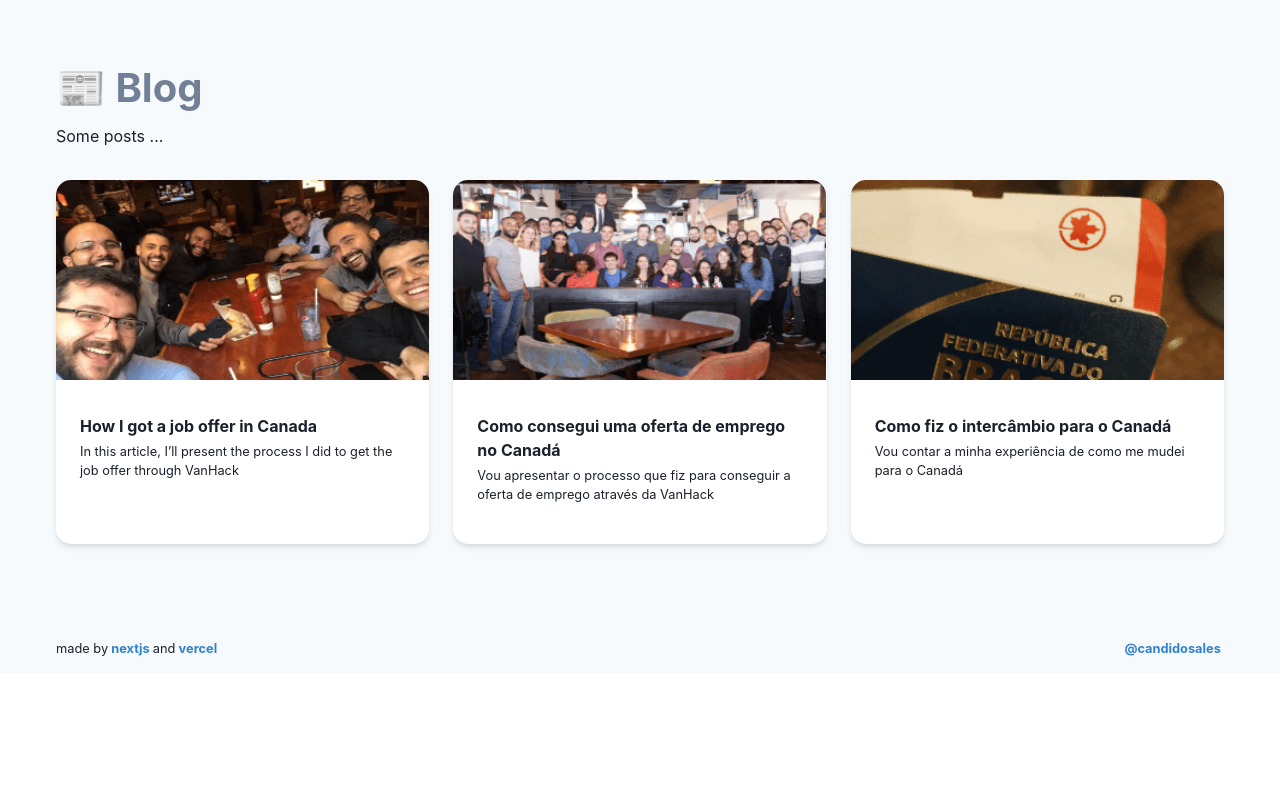
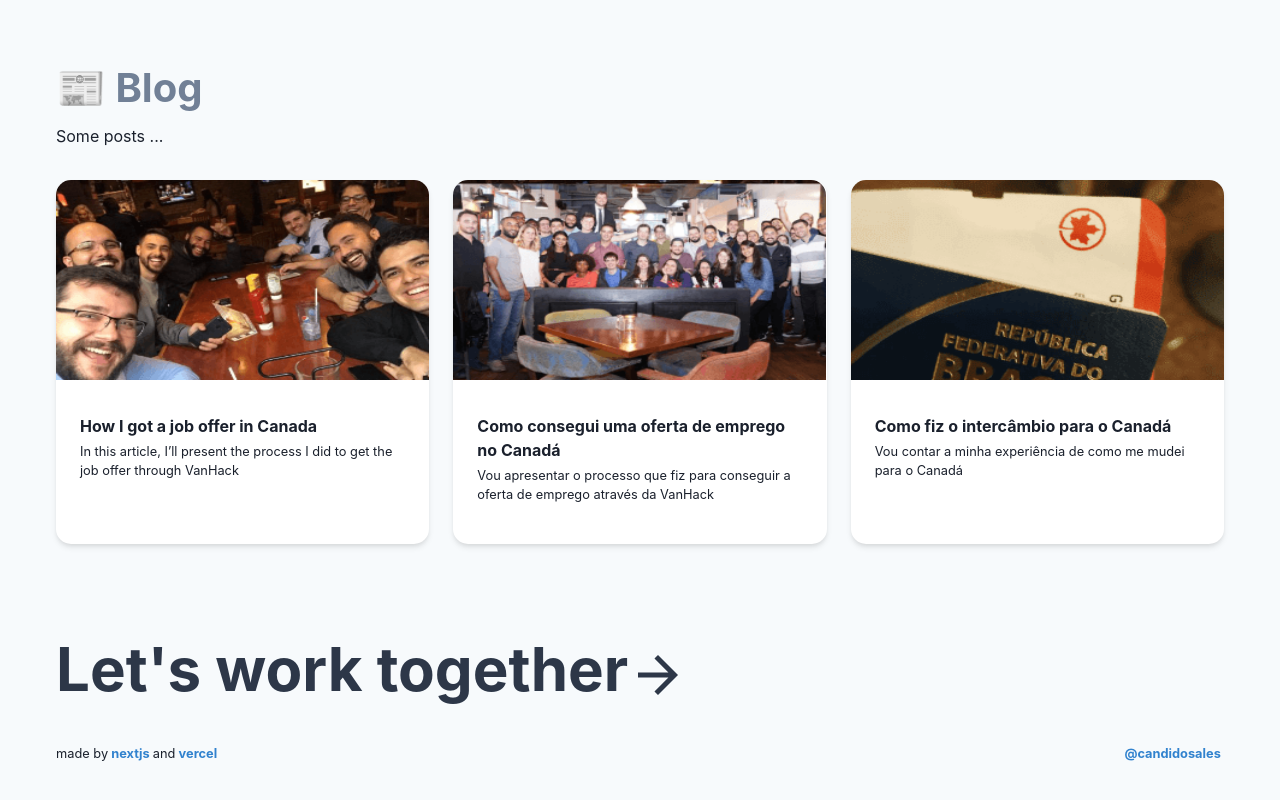
Before and after one commit to candidosales/personal-blog, a Next.js app: page / in a window 1280 px wide. Shown: the part 3137-3937 px from the top of the page. Before the commit the page ends 3811 px from the top, so only its background shows below. Built offline with nearby package versions, Linux system fonts and the light colour scheme.

Commit message:
add footer to contact

```diff
--- /dev/null
+++ b/components/modal-contact.tsx
@@ -0,0 +1,123 @@
+import React, {ReactElement} from "react";
+
+import {
+  Button,
+  IconButton,
+  Link,
+  Tooltip,
+  Modal,
+  ModalBody,
+  ModalCloseButton,
+  ModalContent,
+  ModalHeader,
+  ModalOverlay,
+  useDisclosure,
+  Stack,
+  Accordion,
+  AccordionItem,
+  AccordionButton,
+  AccordionPanel,
+  AccordionIcon,
+  Box,
+} from "@chakra-ui/react";
+import {
+  RiLinkedinBoxFill,
+  RiGithubFill,
+  RiMediumFill,
+  RiMailFill,
+  RiWhatsappFill,
+} from "react-icons/ri";
+const ModalContact = ({isOpen, onClose}): ReactElement => {
+  return (
+    <Modal isOpen={isOpen} onClose={onClose}>
+      <ModalOverlay />
+      <ModalContent>
+        <ModalHeader>Get in touch 😃</ModalHeader>
+        <ModalCloseButton />
+        <ModalBody>
+          <p>
+            It will be a pleasure to talk to you about: <br />
+          </p>
+          <Accordion allowMultiple>
+            <AccordionItem>
+              <h2>
+                <AccordionButton>
+                  <Box flex="1" textAlign="left">
+                    💡 New project
+                  </Box>
+                  <AccordionIcon />
+                </AccordionButton>
+              </h2>
+              <AccordionPanel pb={4}>
+                I'm always interested in knowing your ideas, analyzing
+                feasibility and we can even build together 😊.
+              </AccordionPanel>
+            </AccordionItem>
+
+            <AccordionItem>
+              <h2>
+                <AccordionButton>
+                  <Box flex="1" textAlign="left">
+                    📚 Consultancy
+                  </Box>
+                  <AccordionIcon />
+                </AccordionButton>
+              </h2>
+              <AccordionPanel pb={4}>
+                I have experience in various markets such as e-commerce,
+                finance, marketing, telecommunication, security and with that I
+                can share some of my knowledge and help your project or idea.
+              </AccordionPanel>
+            </AccordionItem>
+            <AccordionItem>
+              <h2>
+                <AccordionButton>
+                  <Box flex="1" textAlign="left">
+                    👨🏻‍🏫 Mentoring
+                  </Box>
+                  <AccordionIcon />
+                </AccordionButton>
+              </h2>
+              <AccordionPanel pb={4}>
+                I would like to hear your story and present the possibilities
+                that computing and the technology market can offer your career
+                😃.
+              </AccordionPanel>
+            </AccordionItem>
+          </Accordion>
+          <p>👋 Feel free to speak with me by</p>
+          <Stack direction="row" spacing={4} className="modal-contact">
+            <Link
+              href="mailto:candidosg@gmail.com"
+              isExternal
+              title="by E-mail ..."
+            >
+              <Button
+                leftIcon={<RiMailFill />}
+                colorScheme="whatsapp"
+                variant="solid"
+              >
+                E-mail
+              </Button>
+            </Link>
+            <Link
+              href="https://wa.me/13068800349"
+              isExternal
+              title="or WhatsApp"
+            >
+              <Button
+                leftIcon={<RiWhatsappFill />}
+                colorScheme="whatsapp"
+                variant="solid"
+              >
+                WhatsApp
+              </Button>
+            </Link>
+          </Stack>
+        </ModalBody>
+      </ModalContent>
+    </Modal>
+  );
+};
+
+export default ModalContact;
--- a/pages/index.tsx
+++ b/pages/index.tsx
@@ -1,11 +1,22 @@
-import React from "react";
+import React, {ReactElement} from "react";
 import Portfolio from "../components/portfolio";
 import Topbar from "../components/topbar";
-import {ExternalLinkIcon} from "@chakra-ui/icons";
+import {ArrowForwardIcon, ExternalLinkIcon} from "@chakra-ui/icons";
 import {extras, portfolio, volunteer, posts} from "../data/portfolios";
-import {Flex, Link, SimpleGrid} from "@chakra-ui/react";
+import ModalContact from "../components/modal-contact";
+import {
+  Flex,
+  Link,
+  SimpleGrid,
+  Text,
+  Box,
+  useDisclosure,
+} from "@chakra-ui/react";
 
-const Home = () => (
+const Home = (): ReactElement => {
+  const {isOpen, onOpen, onClose} = useDisclosure();
+
+  return (
     <div className="cover">
       <div className="overlay">
         <Topbar></Topbar>
@@ -95,8 +106,8 @@ const Home = () => (
                 <h3>🤝 Volunteer</h3>
                 <p>
                   Some projects that I develop and help to maintain voluntarily
-                that it is in accordance with principles that I believe such as
-                education, culture, art, public health and sustainability
+                  that it is in accordance with principles that I believe such
+                  as education, culture, art, public health and sustainability
                 </p>
               </div>
               <SimpleGrid
@@ -143,6 +154,11 @@ const Home = () => (
           </main>
 
           <footer>
+            <h1 className="footer-text" onClick={onOpen}>
+              Let's work together
+              <ArrowForwardIcon />
+            </h1>
+            <Box justifyContent="space-between" display="flex">
               <p>
                 made by
                 <Link color="blue.500" href="https://nextjs.org/" isExternal>
@@ -162,10 +178,13 @@ const Home = () => (
                   @candidosales
                 </Link>
               </p>
+            </Box>
+            <ModalContact isOpen={isOpen} onClose={onClose} />
           </footer>
         </Flex>
       </div>
     </div>
   );
+};
 
 export default Home;
--- a/styles/global.scss
+++ b/styles/global.scss
@@ -160,10 +160,23 @@ main {
 
 footer {
   width: 100%;
-  height: 50px;
   display: flex;
-  justify-content: space-between;
+  flex-direction: column;
   font-size: 0.8rem;
+  margin-bottom: 3rem;
+
+  .footer-text {
+    color: var(--chakra-colors-gray-700);
+    cursor: pointer;
+    font-size: 60px;
+    font-weight: bold;
+    width: 100%;
+    padding-bottom: 2rem;
+
+    &:hover {
+      text-decoration: underline;
+    }
+  }
 
   p {
     display: flex;
@@ -512,7 +525,8 @@ footer a {
     }
   }
 
-  .about h1 {
+  .about h1,
+  .footer-text {
     color: var(--chakra-colors-gray-100);
   }
 
```
Also changed, not shown: components/topbar.tsx (+3 -109 lines). Lines whose indentation alone changed are shown as unchanged.
